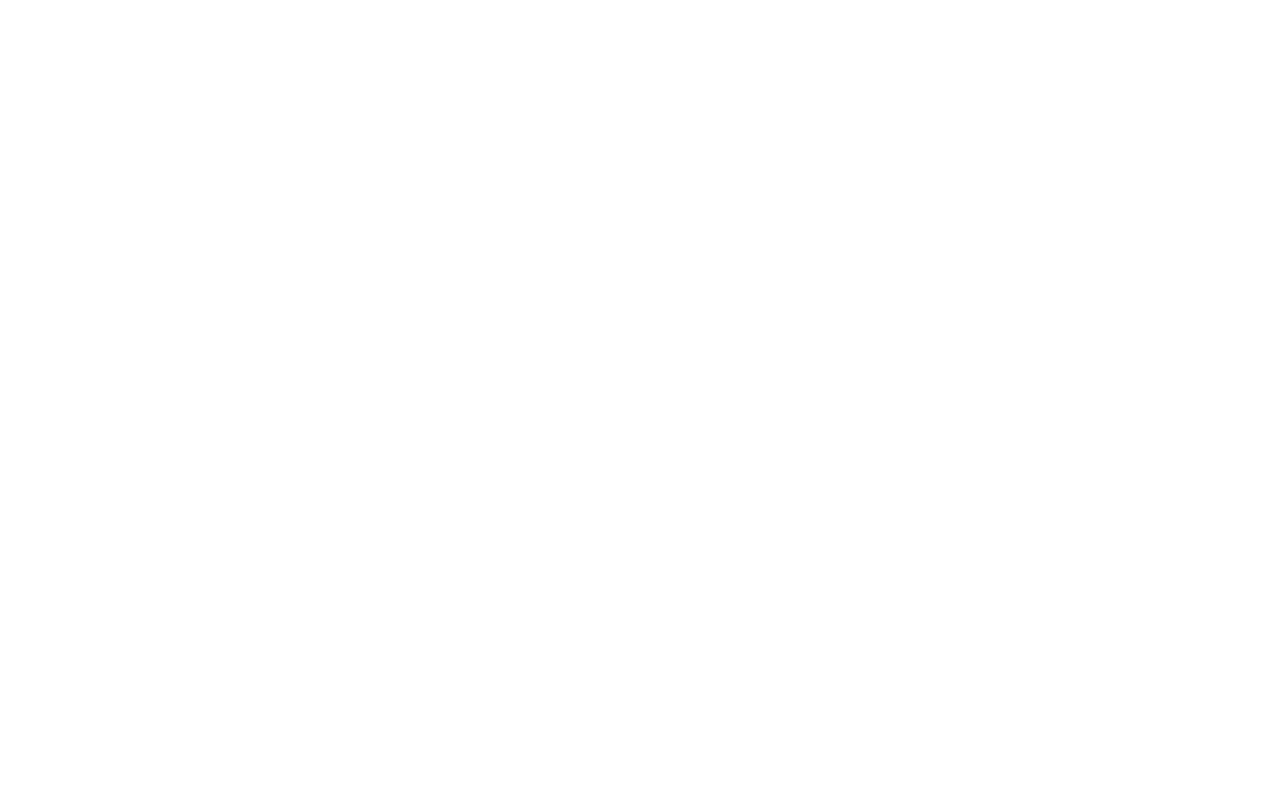
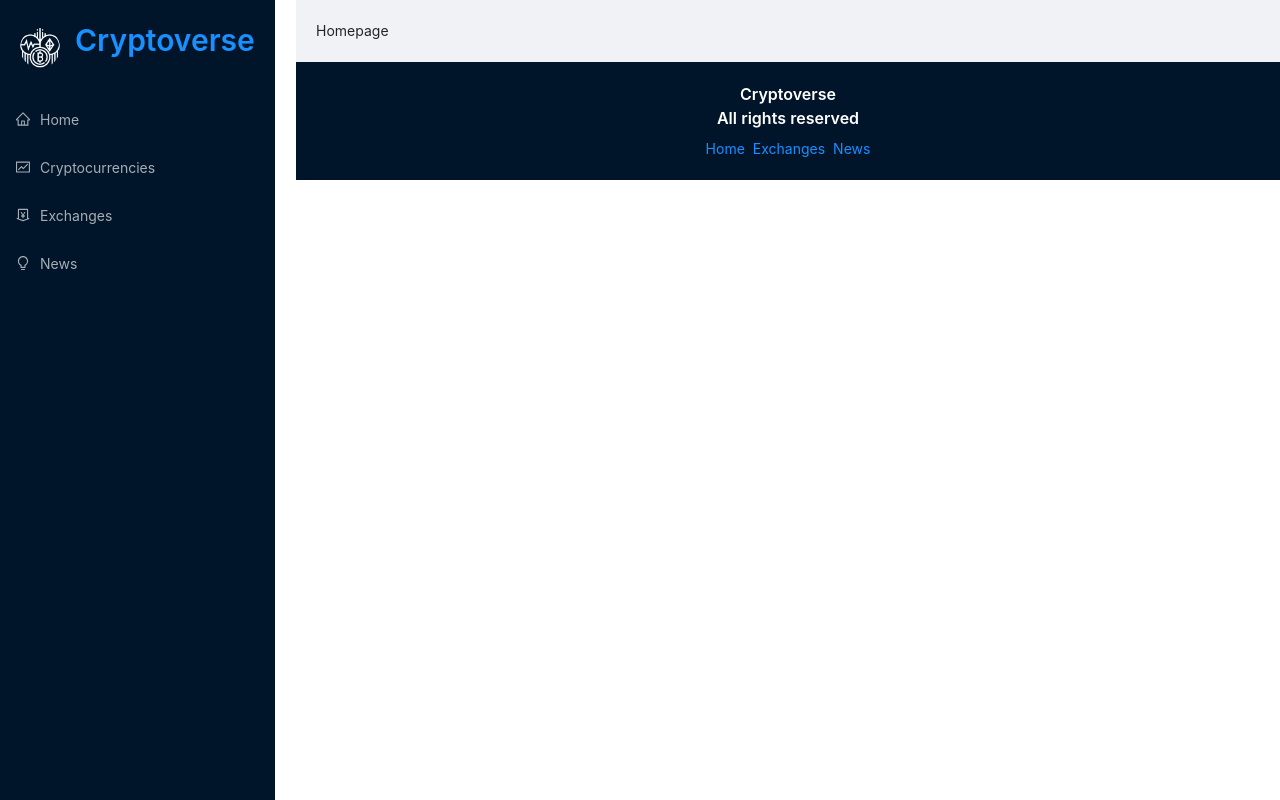
Before and after one commit to lvalentyn/crypto-info-app, a React (Create React App) app: page / in a window 1280 px wide. Built offline with nearby package versions, Linux system fonts and the light colour scheme.

Commit message:
created basic layout with routing components

```diff
--- a/public/index.html
+++ b/public/index.html
@@ -11,13 +11,11 @@
 
   <link rel="manifest" href="%PUBLIC_URL%/manifest.json" />
 
-  <title>React App</title>
+  <title>Crypto info App</title>
 </head>
 
 <body>
-  <noscript>You need to enable JavaScript to run this app.</noscript>
   <div id="root"></div>
-
 </body>
 
 </html>
--- a/src/App.css
+++ b/src/App.css
@@ -7,7 +7,9 @@
    --border: #d9d9d9;
 }
 
-* {
+*,
+*::after,
+*::before {
     margin: 0;
     padding: 0;
     box-sizing: border-box;
--- a/src/App.js
+++ /dev/null
@@ -1,11 +0,0 @@
-import './App.css';
-
-function App() {
-	return (
-		<div className="App">
-
-		</div>
-	);
-}
-
-export default App;
--- /dev/null
+++ b/src/App.jsx
@@ -0,0 +1,51 @@
+import './App.css';
+import { Exchanges, Homepage, News, Cryptocurrencies, CryptoDetails, Navbar } from './components';
+import { Switch, Route, Link } from 'react-router-dom';
+import { Layout, Typography, Space } from 'antd';
+
+
+function App() {
+	return (
+		<div className='app'>
+			<div className="navbar">
+				<Navbar />
+			</div>
+			<div className="main">
+				<Layout>
+					<div className="routes">
+						<Switch>
+							<Route exact path='/'>
+								<Homepage />
+							</Route>
+							<Route exact path='/exchanges'>
+								<Exchanges />
+							</Route>
+							<Route exact path='/cryptocurrencies'>
+								<Cryptocurrencies />
+							</Route>
+							<Route exact path='/crypto/:coinId'>
+								<CryptoDetails />
+							</Route>
+							<Route exact path='/news'>
+								<News />
+							</Route>
+						</Switch>
+					</div>
+				</Layout>
+				<div className="footer">
+					<Typography.Title level={5} style={{ color: 'white', textAlign: 'center' }}>
+						Cryptoverse <br />
+						All rights reserved
+					</Typography.Title>
+					<Space>
+						<Link to='/'>Home</Link>
+						<Link to='/exchanges'>Exchanges</Link>
+						<Link to='/news'>News</Link>
+					</Space>
+				</div>
+			</div>
+		</div>
+	);
+}
+
+export default App;
--- a/src/components/Navbar.jsx
+++ b/src/components/Navbar.jsx
@@ -1,8 +1,33 @@
 import React from 'react'
+import { Button, Menu, Typography, Avatar } from 'antd';
+import icon from '../images/cryptocurrency.png';
+import { Link } from 'react-router-dom';
+import { HomeOutlined, MoneyCollectOutlined, BulbOutlined, FundOutlined, MenuOutlined } from '@ant-design/icons';
 
 const Navbar = () => {
 	return (
-		<div>Navbar</div>
+		<div className="nav-container">
+			<div className="logo-container">
+				<Avatar src={icon} size='large' />
+				<Typography.Title level={2} className='logo'>
+					<Link to='/'>Cryptoverse</Link>
+				</Typography.Title>
+			</div>
+			<Menu theme='dark'>
+				<Menu.Item icon={<HomeOutlined />}>
+					<Link to='/'>Home</Link>
+				</Menu.Item>
+				<Menu.Item icon={<FundOutlined />}>
+					<Link to='/cryptocurrencies'>Cryptocurrencies</Link>
+				</Menu.Item>
+				<Menu.Item icon={<MoneyCollectOutlined />}>
+					<Link to='/exchanges'>Exchanges</Link>
+				</Menu.Item>
+				<Menu.Item icon={<BulbOutlined />}>
+					<Link to='/news'>News</Link>
+				</Menu.Item>
+			</Menu>
+		</div>
 	)
 }
 
--- a/src/index.js
+++ b/src/index.js
@@ -1,5 +1,9 @@
 import React from 'react';
 import ReactDOM from 'react-dom';
 import App from './App';
+import { BrowserRouter as Router } from 'react-router-dom';
+import 'antd/dist/antd.css';
 
-ReactDOM.render(<App />, document.getElementById('root'));
+ReactDOM.render(
+	<Router><App /></Router>, document.getElementById('root')
+);
```
Also changed, not shown: package.json (+11 -0 lines), 2 other files (tests, documents, lock files or other folders).
